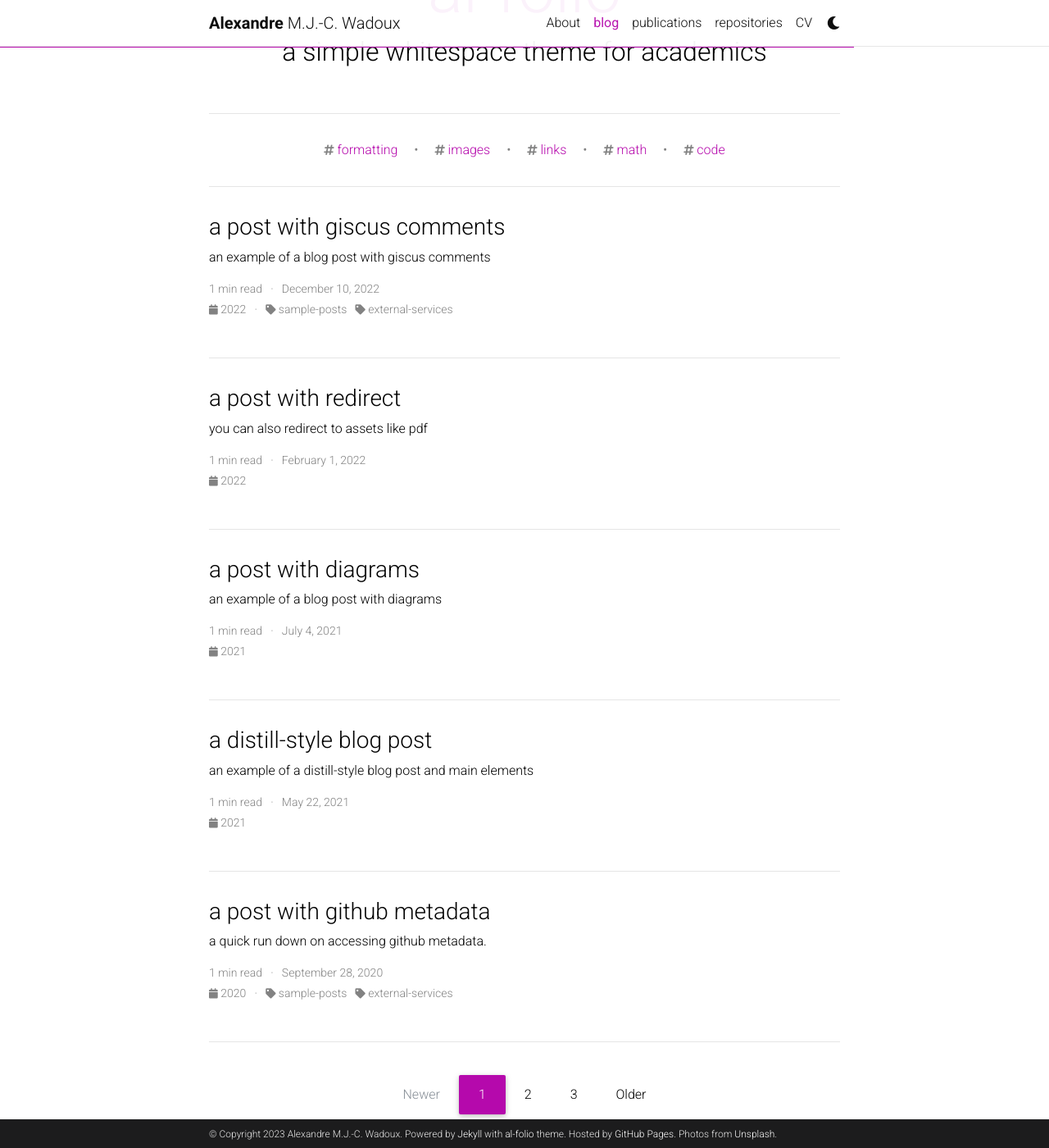
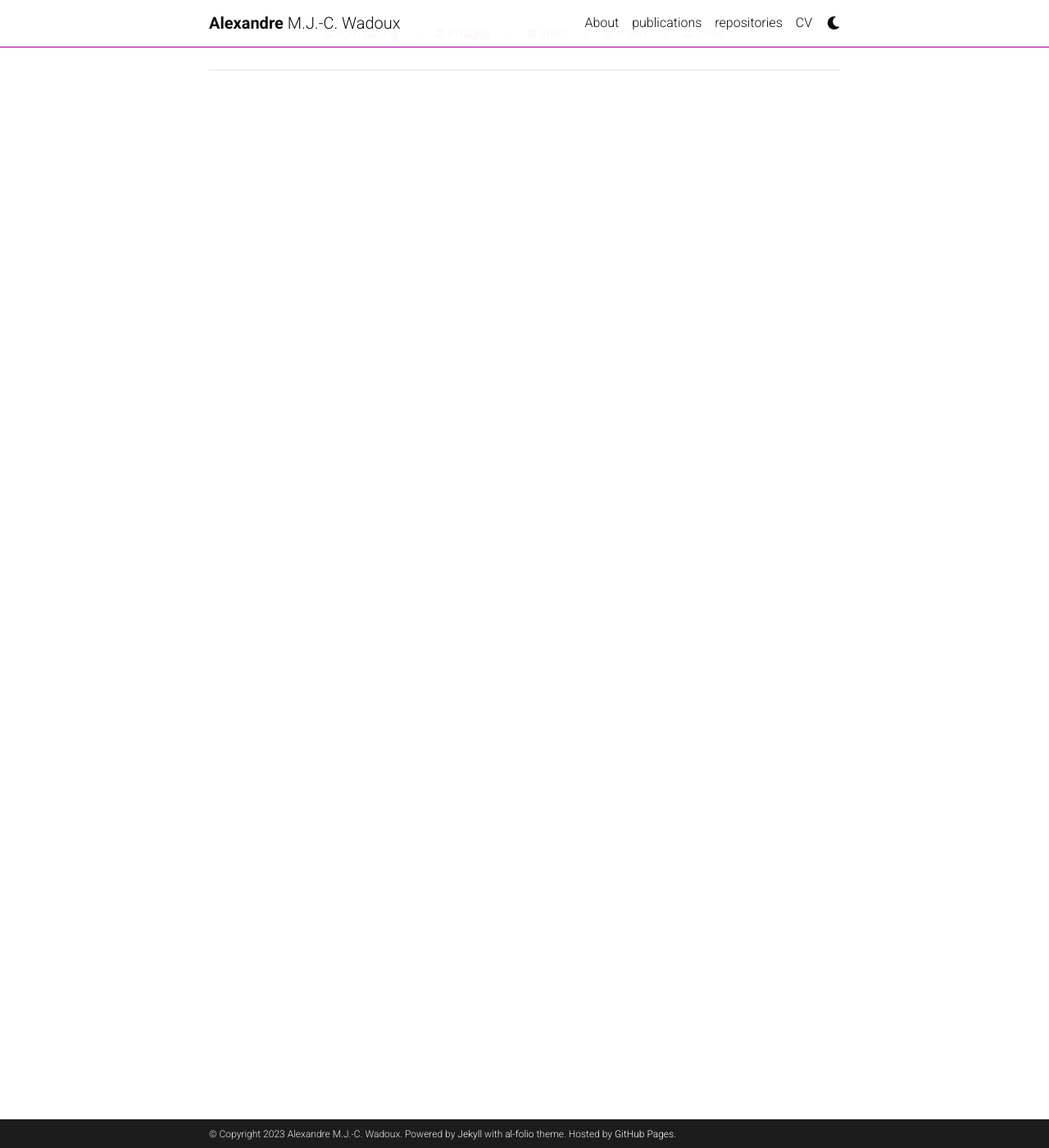
Before and after one commit to AlexandreWadoux/AlexandreWadoux.github.io, a Jekyll site: the page built from blog/index.html, in a window 1280 px wide and 1400 px high, scrolled down 197 px. Shown: the whole window at 82% size. Built offline with Jekyll 4.4.1, drawn with Linux system fonts in a browser that asks for light colours; the list of posts is cut into pages by our own code; comment, search, counter and statistics services are not loaded; a style sheet for code colours, icons or effects is not loaded.

Commit message:
Update _config.yml

```diff
--- a/_config.yml
+++ b/_config.yml
@@ -12,7 +12,6 @@
 footer_text: >
   Powered by <a href="https://jekyllrb.com/" target="_blank">Jekyll</a> with <a href="https://github.com/alshedivat/al-folio">al-folio</a> theme.
   Hosted by <a href="https://pages.github.com/" target="_blank">GitHub Pages</a>.
-  Photos from <a href="https://unsplash.com" target="_blank">Unsplash</a>.
 keywords:   # add your own keywords or leave empty
 
 lang: en # the language of your site (for example: en, fr, cn, ru, etc.)
@@ -120,45 +119,6 @@
 # Blog
 # -----------------------------------------------------------------------------
 
-blog_name: al-folio # blog_name will be displayed in your blog page
-blog_nav_title: blog # your blog must have a title for it to be displayed in the nav bar
-blog_description: a simple whitespace theme for academics
-permalink: /blog/:year/:title/
-
-# Pagination
-pagination:
-  enabled: true
-
-related_blog_posts:
-  enabled: true
-  max_related: 5
-
-# Giscus comments (RECOMMENDED)
-# Follow instructions on https://giscus.app/ to setup for your repo to fill out
-# the information below.
-giscus:
-  repo: alshedivat/al-folio      # <your-github-user-name>/<your-github-repo-name>
-  repo_id: MDEwOlJlcG9zaXRvcnk2MDAyNDM2NQ==
-  category: Comments             # name of the category under which discussions will be created
-  category_id: DIC_kwDOA5PmLc4CTBt6
-  mapping: title                 # identify discussions by post title
-  strict: 1                      # use strict identification mode
-  reactions_enabled: 1           # enable (1) or disable (0) emoji reactions
-  input_position: bottom         # whether to display input form below (bottom) or above (top) the comments
-  theme: preferred_color_scheme  # name of the color scheme (preferred works well with al-folio light/dark mode)
-  emit_metadata: 0
-  lang: en
-
-# Disqus comments (DEPRECATED)
-disqus_shortname: al-folio # put your disqus shortname
-# https://help.disqus.com/en/articles/1717111-what-s-a-shortname
-
-# External sources.
-# If you have blog posts published on medium.com or other external sources,
-# you can display them in your blog by adding a link to the RSS feed.
-external_sources:
-  - name: medium.com
-    rss_url: https://medium.com/@al-folio/feed
 
 # -----------------------------------------------------------------------------
 # Collections
```
